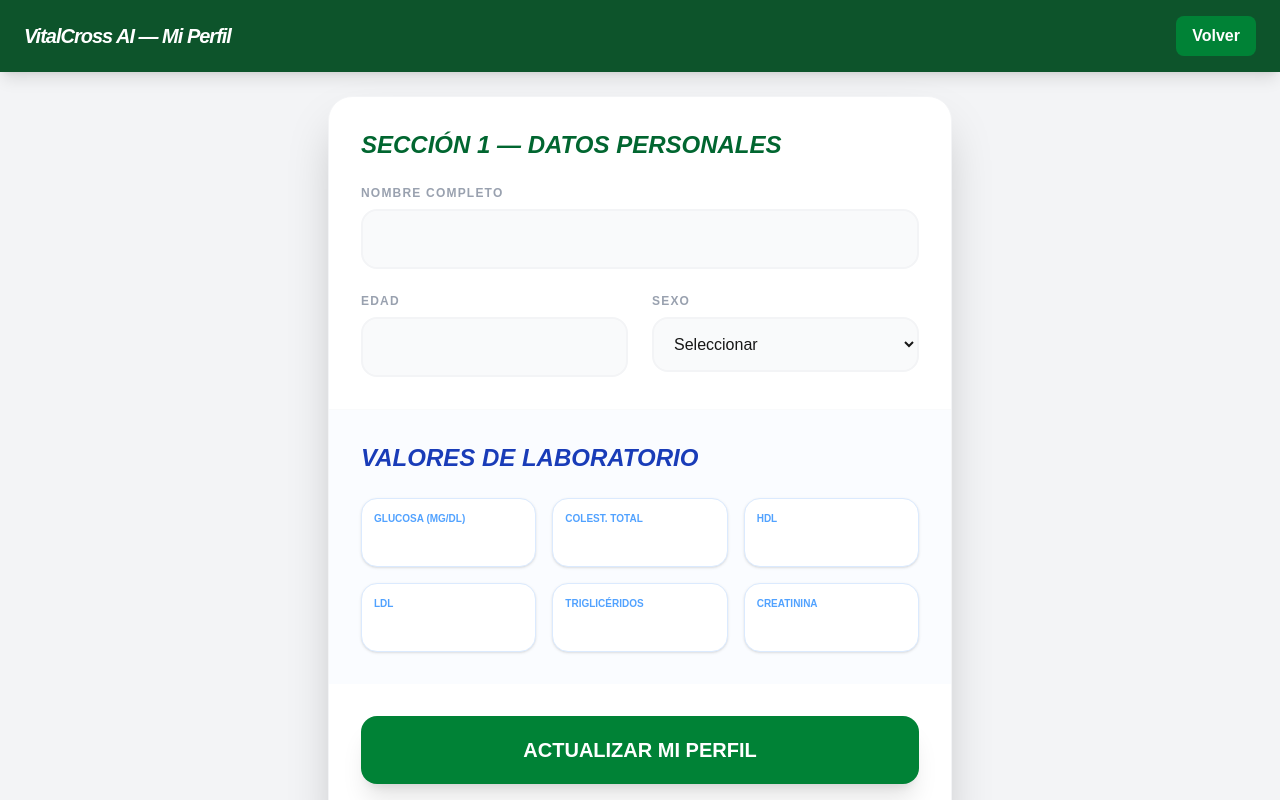
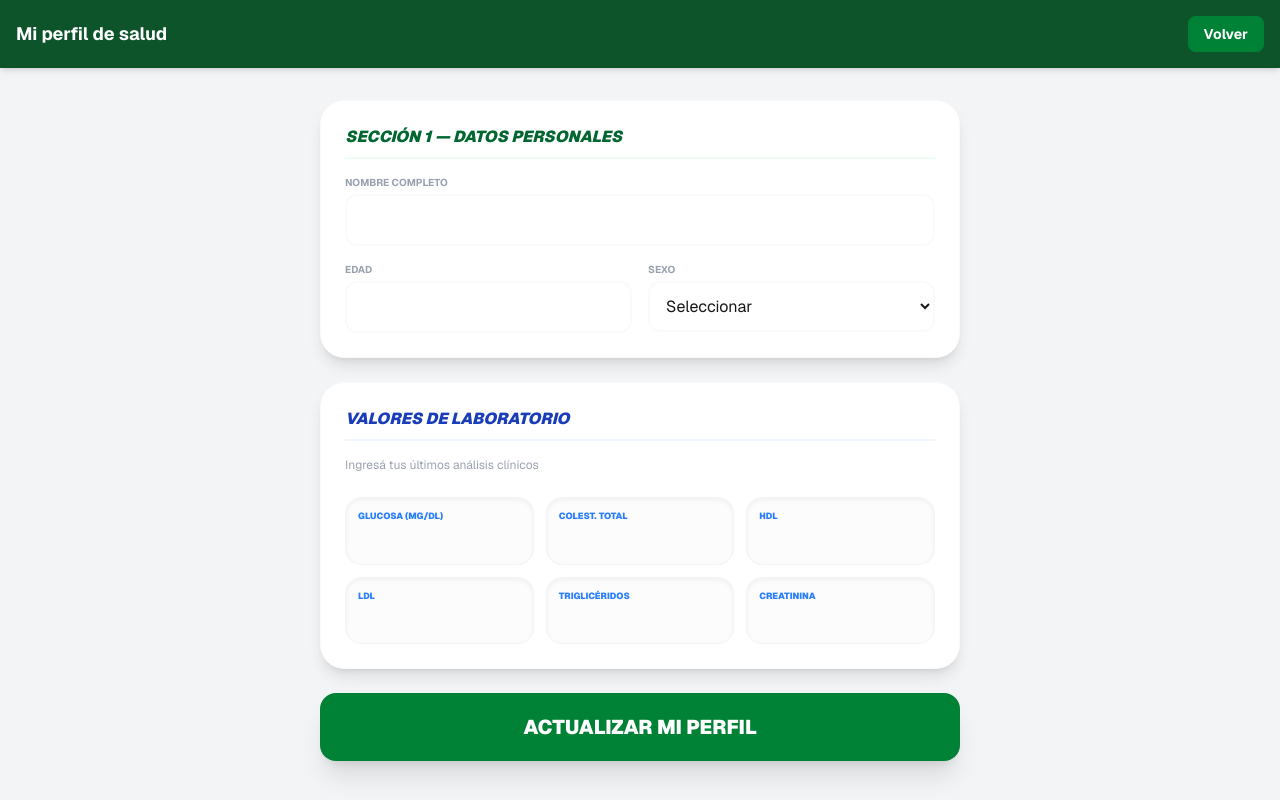
Before and after one commit to kalel3-hash/nutricion-v9, a Next.js app in the folder apps/web/: page /perfil in a window 1280 px wide. Shown: the top 800 px of the page. Built offline with nearby package versions, Linux system fonts and the light colour scheme; no server answers.

Commit message:
Restaurar diseño estético y fix sesión Google

```diff
--- a/apps/web/src/app/perfil/page.tsx
+++ b/apps/web/src/app/perfil/page.tsx
@@ -41,9 +41,8 @@ export default function PerfilPage() {
     try {
       const supabase = createClient();
 
-      // FIX CRÍTICO: Sincronización de sesión para Google OAuth
+      // Sincronización forzada para usuarios de Google
       let { data: { session } } = await supabase.auth.getSession();
-
       if (!session) {
         const { data: refreshData } = await supabase.auth.refreshSession();
         session = refreshData.session;
@@ -70,49 +69,48 @@ export default function PerfilPage() {
 
   if (loading) return (
     <div className="min-h-screen flex items-center justify-center bg-gray-50">
-      <div className="text-center">
-        <div className="animate-spin rounded-full h-10 w-10 border-b-2 border-green-700 mx-auto mb-4"></div>
-        <p className="text-green-800 font-bold">Cargando perfil médico...</p>
-      </div>
+      <p className="text-green-800 font-bold animate-pulse text-lg">Cargando perfil VitalCross...</p>
     </div>
   );
 
   return (
-    <div className="min-h-screen bg-gray-100">
-      <header className="bg-green-900 text-white px-6 py-4 flex justify-between items-center shadow-lg">
-        <h1 className="text-xl font-bold italic tracking-tighter">VitalCross AI — Mi Perfil</h1>
-        <Link href="/dashboard" className="bg-green-700 hover:bg-green-600 px-4 py-2 rounded-lg font-bold transition-all">Volver</Link>
+    <div className="min-h-screen bg-gray-100 font-sans pb-10">
+      <header className="bg-green-900 text-white p-4 flex justify-between items-center shadow-md">
+        <h1 className="font-bold text-lg">Mi perfil de salud</h1>
+        <Link href="/dashboard" className="bg-green-700 px-4 py-2 rounded-lg text-sm font-bold">Volver</Link>
       </header>
 
-      <main className="max-w-2xl mx-auto p-6">
-        <form onSubmit={handleSubmit} className="bg-white rounded-3xl shadow-2xl overflow-hidden border border-gray-100">
+      <main className="max-w-2xl mx-auto p-4 space-y-6 mt-4">
+        <form onSubmit={handleSubmit}>
 
           {/* SECCIÓN 1: DATOS PERSONALES */}
-          <div className="p-8 border-b border-gray-50">
-            <h2 className="text-2xl font-black text-green-800 uppercase italic mb-6">Sección 1 — Datos personales</h2>
-            <div className="grid grid-cols-1 md:grid-cols-2 gap-6">
+          <div className="bg-white rounded-3xl p-6 shadow-lg border border-gray-50 mb-6">
+            <h2 className="text-green-800 font-black italic uppercase mb-4 border-b-2 border-green-50 pb-2">
+              SECCIÓN 1 — Datos personales
+            </h2>
+            <div className="grid grid-cols-1 md:grid-cols-2 gap-4">
               <div className="md:col-span-2">
-                <label className="block text-xs font-black text-gray-400 uppercase tracking-widest mb-2">Nombre Completo</label>
+                <label className="block text-[10px] font-bold text-gray-400 uppercase mb-1">Nombre Completo</label>
                 <input
                   type="text"
-                  className="w-full bg-gray-50 border-2 border-gray-100 rounded-2xl p-4 focus:border-green-500 outline-none transition-all"
+                  className="w-full border-2 border-gray-50 rounded-xl p-3 focus:border-green-500 outline-none transition-all"
                   value={profile.full_name || ""}
                   onChange={(e) => setProfile({...profile, full_name: e.target.value})}
                 />
               </div>
               <div>
-                <label className="block text-xs font-black text-gray-400 uppercase tracking-widest mb-2">Edad</label>
+                <label className="block text-[10px] font-bold text-gray-400 uppercase mb-1">Edad</label>
                 <input
                   type="number"
-                  className="w-full bg-gray-50 border-2 border-gray-100 rounded-2xl p-4 focus:border-green-500 outline-none"
+                  className="w-full border-2 border-gray-50 rounded-xl p-3 focus:border-green-500 outline-none"
                   value={profile.age || ""}
                   onChange={(e) => setProfile({...profile, age: e.target.value})}
                 />
               </div>
               <div>
-                <label className="block text-xs font-black text-gray-400 uppercase tracking-widest mb-2">Sexo</label>
+                <label className="block text-[10px] font-bold text-gray-400 uppercase mb-1">Sexo</label>
                 <select
-                  className="w-full bg-gray-50 border-2 border-gray-100 rounded-2xl p-4 focus:border-green-500 outline-none"
+                  className="w-full border-2 border-gray-50 rounded-xl p-3 focus:border-green-500 outline-none"
                   value={profile.sex || ""}
                   onChange={(e) => setProfile({...profile, sex: e.target.value})}
                 >
@@ -124,24 +122,28 @@ export default function PerfilPage() {
             </div>
           </div>
 
-          {/* SECCIÓN 2: VALORES CLÍNICOS */}
-          <div className="p-8 bg-blue-50/30">
-            <h2 className="text-2xl font-black text-blue-800 uppercase italic mb-6">Valores de Laboratorio</h2>
-            <div className="grid grid-cols-2 md:grid-cols-3 gap-4">
+          {/* SECCIÓN 2: VALORES DE LABORATORIO */}
+          <div className="bg-white rounded-3xl p-6 shadow-lg border border-gray-50 mb-6">
+            <h2 className="text-blue-800 font-black italic uppercase mb-4 border-b-2 border-blue-50 pb-2">
+              VALORES DE LABORATORIO
+            </h2>
+            <p className="text-gray-400 text-xs mb-6">Ingresá tus últimos análisis clínicos</p>
+
+            <div className="grid grid-cols-2 md:grid-cols-3 gap-3">
               {[
-                { label: "Glucosa (mg/dl)", key: "fasting_glucose_mg_dl" },
-                { label: "Colest. Total", key: "total_cholesterol_mg_dl" },
+                { label: "GLUCOSA (MG/DL)", key: "fasting_glucose_mg_dl" },
+                { label: "COLEST. TOTAL", key: "total_cholesterol_mg_dl" },
                 { label: "HDL", key: "hdl_mg_dl" },
                 { label: "LDL", key: "ldl_mg_dl" },
-                { label: "Triglicéridos", key: "triglycerides_mg_dl" },
-                { label: "Creatinina", key: "creatinine_mg_dl" },
+                { label: "TRIGLICÉRIDOS", key: "triglycerides_mg_dl" },
+                { label: "CREATININA", key: "creatinine_mg_dl" },
               ].map((field) => (
-                <div key={field.key} className="bg-white p-3 rounded-2xl border border-blue-100 shadow-sm">
-                  <label className="block text-[10px] font-bold text-blue-400 uppercase mb-1">{field.label}</label>
+                <div key={field.key} className="bg-gray-50/50 p-3 rounded-2xl border border-gray-100 shadow-inner">
+                  <label className="block text-[9px] font-black text-blue-500 mb-1">{field.label}</label>
                   <input
                     type="number"
                     step="0.01"
-                    className="w-full text-gray-700 font-bold outline-none"
+                    className="w-full bg-transparent font-bold text-gray-700 outline-none"
                     value={profile[field.key] || ""}
                     onChange={(e) => setProfile({...profile, [field.key]: e.target.value})}
                   />
@@ -150,22 +152,23 @@ export default function PerfilPage() {
             </div>
           </div>
 
-          {/* BOTÓN Y MENSAJES */}
-          <div className="p-8 bg-white text-center">
+          {/* BOTÓN DE ACCIÓN */}
+          <div className="space-y-4">
             <button
               type="submit"
               disabled={saving}
-              className="w-full bg-green-700 hover:bg-green-800 text-white py-5 rounded-2xl font-black text-xl shadow-xl transition-all transform active:scale-95 disabled:opacity-50 mb-4"
+              className="w-full bg-green-700 text-white py-5 rounded-2xl font-black text-xl shadow-xl hover:bg-green-800 active:scale-95 transition-all disabled:opacity-50"
             >
-              {saving ? "GUARDANDO DATOS..." : "ACTUALIZAR MI PERFIL"}
+              {saving ? "GUARDANDO..." : "ACTUALIZAR MI PERFIL"}
             </button>
 
             {message && (
-              <div className={`p-4 rounded-2xl font-bold text-sm ${message.includes('✅') ? 'bg-green-100 text-green-800' : 'bg-red-100 text-red-800'}`}>
+              <div className={`p-4 rounded-2xl text-center font-bold text-sm border ${message.includes('✅') ? 'bg-green-50 text-green-700 border-green-100' : 'bg-red-50 text-red-700 border-red-100'}`}>
                 {message}
               </div>
             )}
           </div>
+
         </form>
       </main>
     </div>
```
